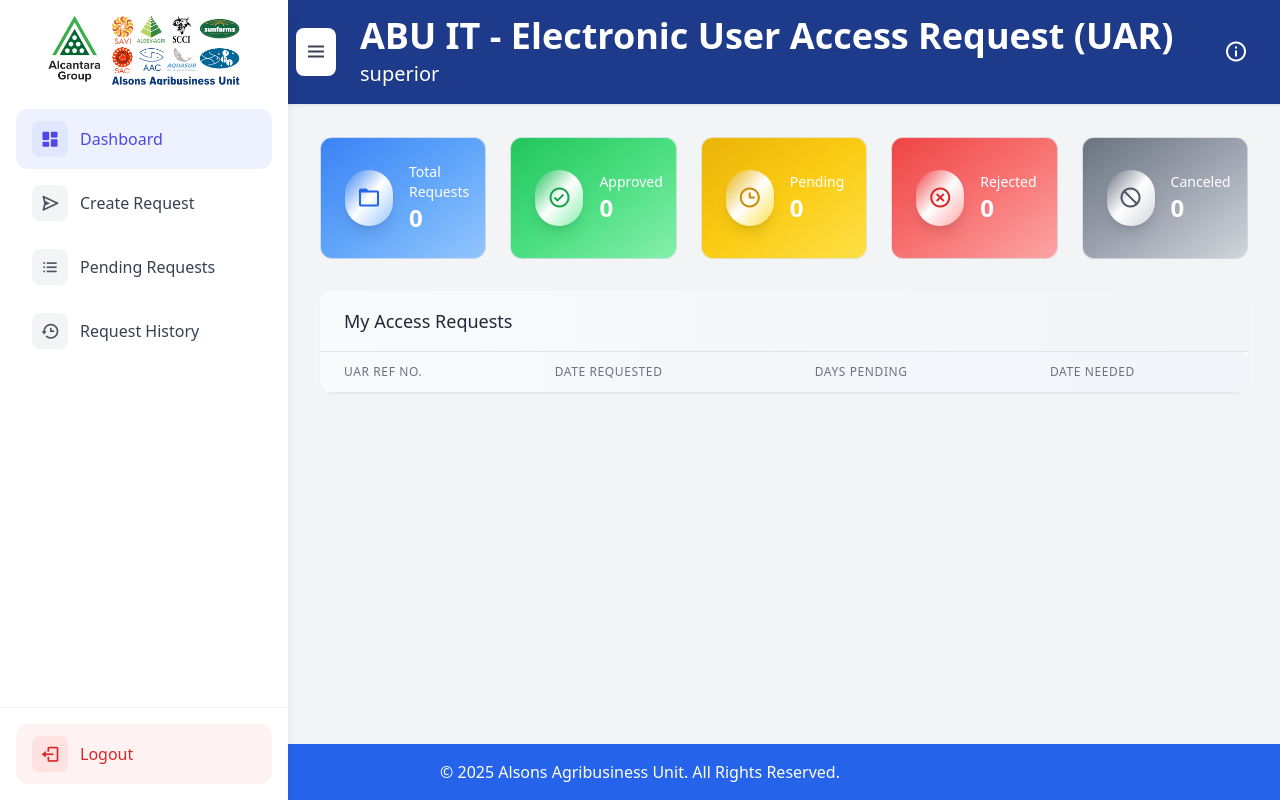
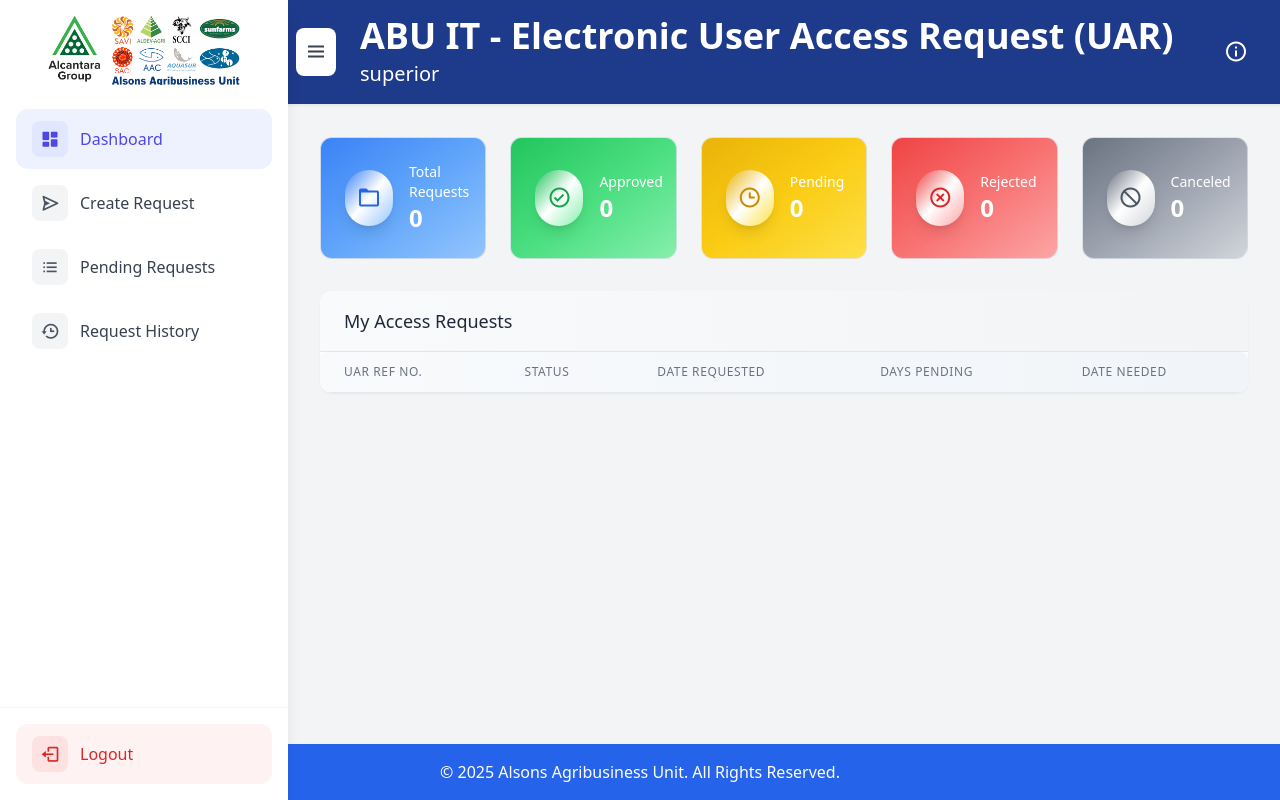
Before and after one commit to charlesleooo/UserAccessRequest, a PHP site: page /UserAccessRequest/requestor/dashboard.php in a window 1280 px wide. Run offline with PHP 8.4, Linux system fonts and the light colour scheme; a user stored in the database is signed in; data comes from the database, SQL or seed files in the repository; lists and menus that the app fills with data are empty; some libraries are stand-ins or nearby versions.

Commit message:
fixed request table

```diff
--- a/requestor/dashboard.php
+++ b/requestor/dashboard.php
@@ -543,6 +543,9 @@ try {
                                         <th scope="col" class="px-6 py-3 text-left text-xs font-medium text-gray-500 uppercase tracking-wider">
                                             UAR REF NO.
                                         </th>
+                                        <th scope="col" class="px-6 py-3 text-left text-xs font-medium text-gray-500 uppercase tracking-wider">
+                                            Status
+                                        </th>
 
                                         <th scope="col" class="px-6 py-3 text-left text-xs font-medium text-gray-500 uppercase tracking-wider">
                                             Date Requested
```
